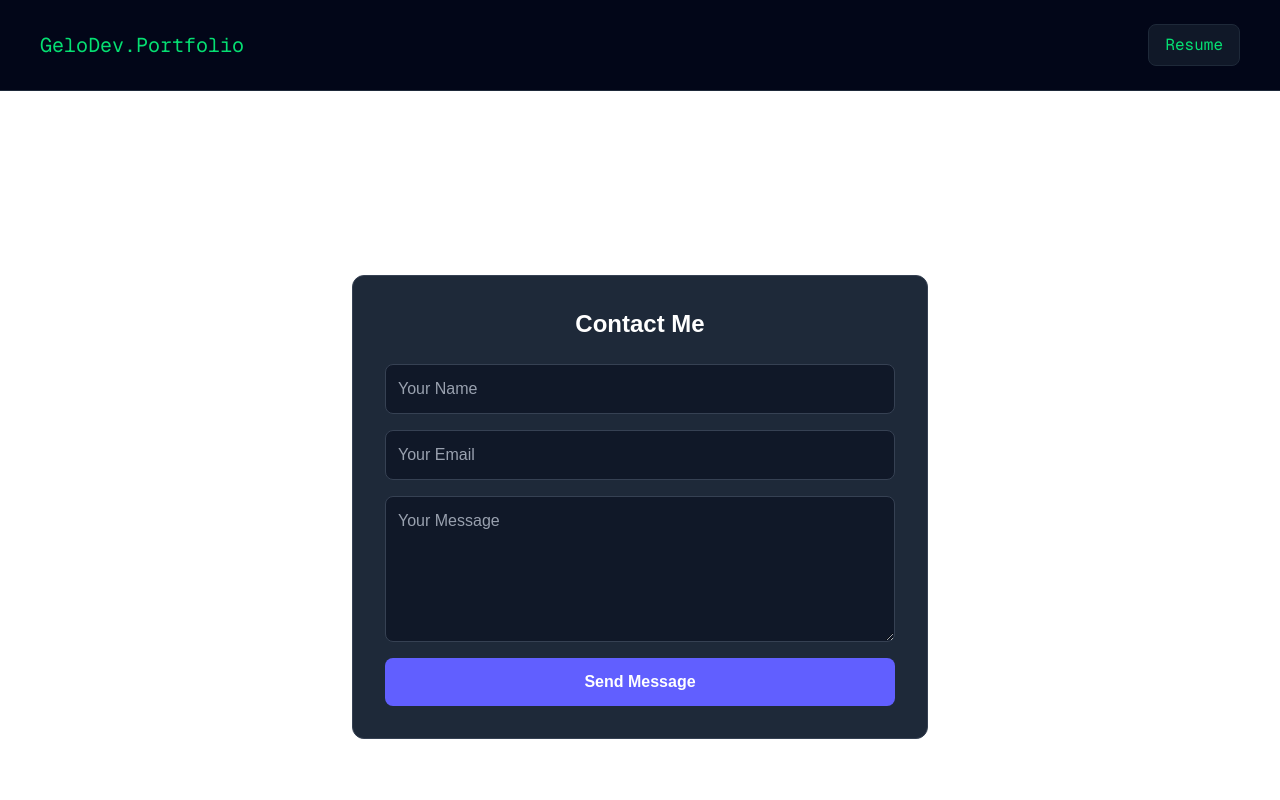
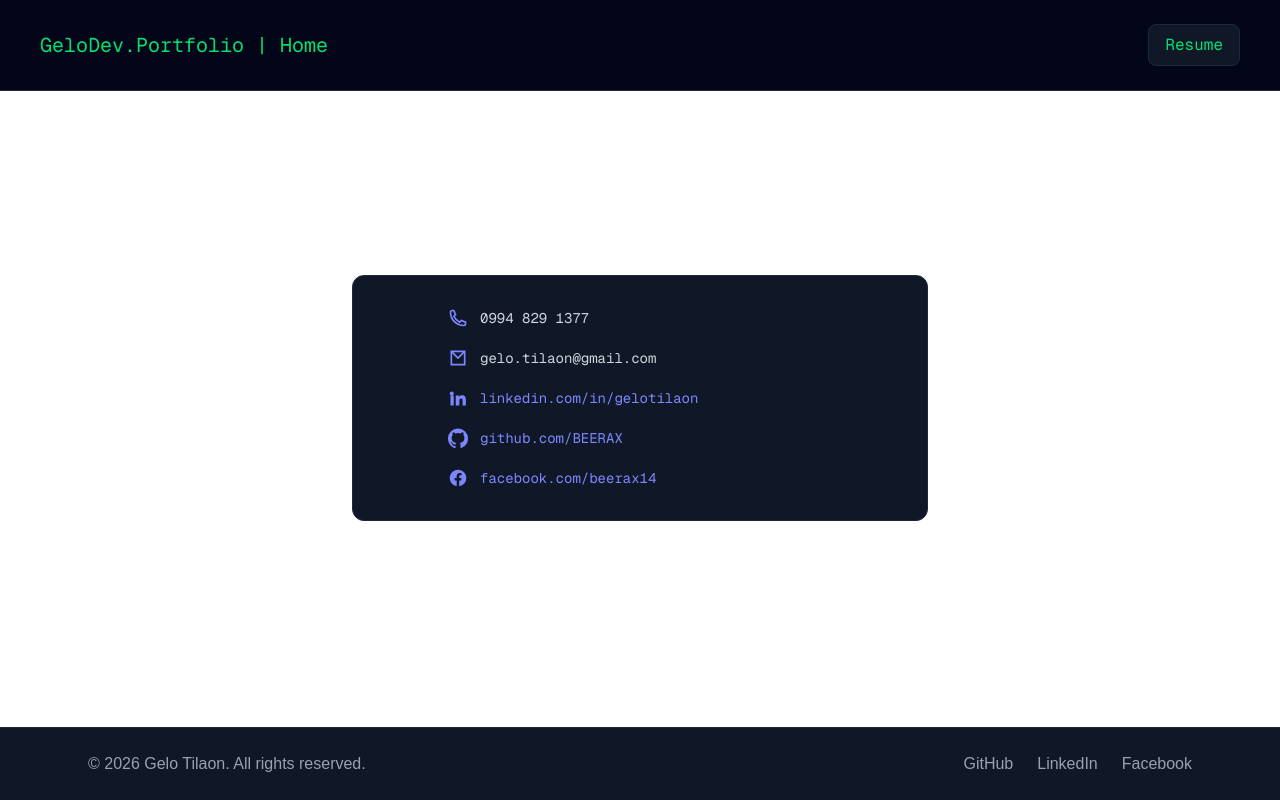
Before and after one commit to BEERAX/portfoliogelo, a Next.js app: page /contact in a window 1280 px wide. Shown: the top 800 px of the page. Built offline with nearby package versions, Linux system fonts and the light colour scheme.

Commit message:
added feature

```diff
--- a/src/app/contact/page.tsx
+++ b/src/app/contact/page.tsx
@@ -2,12 +2,12 @@
 
 import Contact from "@/components/Contact";
 
-export default function ExperiencePage() {
+export default function ContactPage() {
   return (
     <main className="max-w-6xl mx-auto px-6 py-24 text-gray-300">
-      <h1 className="text-4xl font-bold text-white mb-12 text-center">
-        Contact
-      </h1>
+      <div className="text-center mb-12">
+        <span className="font-mono text-4xl font-bold text-white">Contact</span>
+      </div>
       <Contact />
     </main>
   );
--- a/src/app/experience/page.tsx
+++ b/src/app/experience/page.tsx
@@ -5,9 +5,11 @@ import ExperienceList from "@/components/ExperienceList";
 export default function ExperiencePage() {
   return (
     <main className="max-w-6xl mx-auto px-6 py-24 text-gray-300">
-      <h1 className="text-4xl font-bold text-white mb-12 text-center">
-        Experience
-      </h1>
+      <div className="text-center mb-12">
+        <span className="font-mono text-4xl font-bold text-white">
+          Experiences
+        </span>
+      </div>
       <ExperienceList />
     </main>
   );
--- a/src/app/projects/page.tsx
+++ b/src/app/projects/page.tsx
@@ -5,9 +5,11 @@ import ProjectsList from "@/components/ProjectList";
 export default function ExperiencePage() {
   return (
     <main className="max-w-6xl mx-auto px-6 py-24 text-gray-300">
-      <h1 className="text-4xl font-bold text-white mb-12 text-center">
-        Projects
-      </h1>
+      <div className="text-center mb-12">
+        <span className="font-mono text-4xl font-bold text-white">
+          Projects
+        </span>
+      </div>
       <ProjectsList />
     </main>
   );
--- a/src/app/resume/page.tsx
+++ b/src/app/resume/page.tsx
@@ -1,10 +1,12 @@
+"use client";
+
 export default function ResumePage() {
   return (
     <main className="w-full h-screen bg-white relative overflow-hidden">
       <a
         href="/resume.pdf"
         download
-        className="absolute top-6 right-6 bg-indigo-500 px-5 py-2 rounded-lg text-white shadow-lg hover:bg-indigo-600 transition z-10"
+        className="absolute top-6 right-6 font-mono bg-gray-900 border border-gray-800 px-5 py-2 rounded-lg text-green-400 shadow-lg hover:bg-gray-800 transition z-10"
       >
         Download
       </a>
@@ -16,3 +18,5 @@ export default function ResumePage() {
     </main>
   );
 }
+
+// className="font-mono text-green-400 bg-gray-900 border border-gray-800 px-4 py-2 rounded-lg cursor-pointer"
--- a/src/components/Contact.tsx
+++ b/src/components/Contact.tsx
@@ -1,96 +1,104 @@
 "use client";
 
 import { motion } from "framer-motion";
-import { useState } from "react";
 
 export default function ContactForm() {
-  const [formData, setFormData] = useState({
-    name: "",
-    email: "",
-    message: "",
-  });
-
-  const handleChange = (
-    e: React.ChangeEvent<HTMLInputElement | HTMLTextAreaElement>,
-  ) => {
-    setFormData((prev) => ({
-      ...prev,
-      [e.target.name]: e.target.value,
-    }));
-  };
-
-  const handleSubmit = async (e: React.FormEvent) => {
-    e.preventDefault();
-
-    try {
-      const res = await fetch("/api/contact", {
-        method: "POST",
-        headers: { "Content-Type": "application/json" },
-        body: JSON.stringify(formData),
-      });
-
-      const data = await res.json();
-      if (res.ok) {
-        alert("Thanks! Your message has been sent.");
-        setFormData({ name: "", email: "", message: "" });
-      } else {
-        alert("Failed to send message: " + data.error);
-      }
-    } catch (err) {
-      alert("An error occurred. Try again later.");
-      console.error(err);
-    }
-  };
-
   return (
     <motion.div
       initial={{ opacity: 0, y: 20 }}
       whileInView={{ opacity: 1, y: 0 }}
       viewport={{ once: true }}
       transition={{ duration: 0.6 }}
-      className="bg-gray-800 p-8 rounded-xl border border-gray-700 max-w-xl mx-auto hover:scale-105 transition-transform"
+      className="bg-gray-900 p-8 rounded-xl border border-gray-800 max-w-xl mx-auto hover:scale-105 transition-transform font-mono"
     >
-      <h2 className="text-2xl font-bold text-white mb-6 text-center">
-        Contact Me
-      </h2>
-      <form
-        onSubmit={handleSubmit}
-        className="flex flex-col gap-4"
-      >
-        <input
-          type="text"
-          name="name"
-          placeholder="Your Name"
-          value={formData.name}
-          onChange={handleChange}
-          className="p-3 rounded-lg bg-gray-900 border border-gray-700 text-white placeholder-gray-400 focus:outline-none focus:border-indigo-500"
-          required
-        />
-        <input
-          type="email"
-          name="email"
-          placeholder="Your Email"
-          value={formData.email}
-          onChange={handleChange}
-          className="p-3 rounded-lg bg-gray-900 border border-gray-700 text-white placeholder-gray-400 focus:outline-none focus:border-indigo-500"
-          required
-        />
-        <textarea
-          name="message"
-          placeholder="Your Message"
-          value={formData.message}
-          onChange={handleChange}
-          rows={5}
-          className="p-3 rounded-lg bg-gray-900 border border-gray-700 text-white placeholder-gray-400 focus:outline-none focus:border-indigo-500"
-          required
-        />
-        <button
-          type="submit"
-          className="bg-indigo-500 px-6 py-3 rounded-lg text-white font-semibold hover:bg-indigo-600 transition-colors"
-        >
-          Send Message
-        </button>
-      </form>
+      {/* Centered block, left-aligned content */}
+      <div className="flex flex-col gap-5 text-gray-300 text-sm max-w-sm mx-auto">
+        {/* Phone */}
+        <div className="flex items-center gap-3">
+          <svg
+            className="w-5 h-5 text-indigo-400"
+            fill="none"
+            stroke="currentColor"
+            strokeWidth="2"
+            viewBox="0 0 24 24"
+          >
+            <path d="M3 5a2 2 0 012-2h2l2 5-2 2a16 16 0 007 7l2-2 5 2v2a2 2 0 01-2 2C10 21 3 14 3 5z" />
+          </svg>
+          <span>0994 829 1377</span>
+        </div>
+
+        {/* Email */}
+        <div className="flex items-center gap-3">
+          <svg
+            className="w-5 h-5 text-indigo-400"
+            fill="none"
+            stroke="currentColor"
+            strokeWidth="2"
+            viewBox="0 0 24 24"
+          >
+            <path d="M4 4h16v16H4z" />
+            <path d="M4 4l8 8 8-8" />
+          </svg>
+          gelo.tilaon@gmail.com
+        </div>
+
+        {/* LinkedIn */}
+        <div className="flex items-center gap-3">
+          <svg
+            className="w-5 h-5 text-indigo-400"
+            fill="currentColor"
+            viewBox="0 0 24 24"
+          >
+            <path d="M6.94 6.5A2.44 2.44 0 1 1 2.06 6.5 2.44 2.44 0 0 1 6.94 6.5zM3 8.98h3.88V21H3zM9.34 8.98h3.72v1.64h.05c.52-.98 1.78-2.02 3.67-2.02 3.92 0 4.64 2.58 4.64 5.94V21h-3.88v-5.5c0-1.31-.02-2.99-1.82-2.99-1.82 0-2.1 1.42-2.1 2.9V21H9.34z" />
+          </svg>
+          <a
+            href="https://linkedin.com/in/gelotilaon"
+            target="_blank"
+            rel="noopener noreferrer"
+            className="text-indigo-400 hover:underline"
+          >
+            linkedin.com/in/gelotilaon
+          </a>
+        </div>
+
+        {/* GitHub */}
+        <div className="flex items-center gap-3">
+          <svg
+            className="w-5 h-5 text-indigo-400"
+            fill="currentColor"
+            viewBox="0 0 24 24"
+          >
+            <path d="M12 .5A12 12 0 0 0 0 12.7c0 5.37 3.44 9.92 8.2 11.52.6.12.82-.27.82-.6v-2.23c-3.34.74-4.04-1.64-4.04-1.64-.55-1.43-1.34-1.8-1.34-1.8-1.1-.77.08-.75.08-.75 1.22.09 1.86 1.28 1.86 1.28 1.08 1.9 2.83 1.35 3.52 1.03.11-.8.42-1.35.76-1.66-2.66-.31-5.47-1.36-5.47-6.05 0-1.34.47-2.43 1.24-3.29-.12-.31-.54-1.56.12-3.26 0 0 1.01-.33 3.3 1.26a11.2 11.2 0 0 1 6 0c2.28-1.59 3.29-1.26 3.29-1.26.66 1.7.24 2.95.12 3.26.77.86 1.24 1.95 1.24 3.29 0 4.7-2.82 5.73-5.5 6.03.43.38.81 1.12.81 2.27v3.36c0 .33.22.73.83.6A12.22 12.22 0 0 0 24 12.7 12 12 0 0 0 12 .5z" />
+          </svg>
+          <a
+            href="https://github.com/BEERAX"
+            target="_blank"
+            rel="noopener noreferrer"
+            className="text-indigo-400 hover:underline"
+          >
+            github.com/BEERAX
+          </a>
+        </div>
+
+        {/* Facebook */}
+        <div className="flex items-center gap-3">
+          <svg
+            className="w-5 h-5 text-indigo-400"
+            fill="currentColor"
+            viewBox="0 0 24 24"
+          >
+            <path d="M22 12a10 10 0 1 0-11.6 9.87v-6.99H7.9V12h2.5V9.8c0-2.47 1.46-3.83 3.7-3.83 1.07 0 2.2.2 2.2.2v2.42h-1.24c-1.22 0-1.6.77-1.6 1.56V12h2.72l-.43 2.88h-2.29v6.99A10 10 0 0 0 22 12z" />
+          </svg>
+          <a
+            href="https://www.facebook.com/beerax14"
+            target="_blank"
+            rel="noopener noreferrer"
+            className="text-indigo-400 hover:underline"
+          >
+            facebook.com/beerax14
+          </a>
+        </div>
+      </div>
     </motion.div>
   );
 }
--- a/src/components/Footer.tsx
+++ b/src/components/Footer.tsx
@@ -2,7 +2,7 @@
 
 export default function Footer() {
   return (
-    <div className="w-full bg-gray-900 border-t border-gray-800 py-6 mt-12">
+    <div className="w-full bg-gray-900 border-t border-gray-800 py-6">
       <div className="max-w-6xl mx-auto px-6 flex flex-col md:flex-row justify-between items-center gap-4 text-gray-400">
         {/* Left side */}
         <span>© 2026 Gelo Tilaon. All rights reserved.</span>
@@ -11,9 +11,7 @@ export default function Footer() {
         <div className="flex gap-6">
           <span
             className="cursor-pointer hover:text-white"
-            onClick={() =>
-              window.open("https://github.com/gelotilaon", "_blank")
-            }
+            onClick={() => window.open("https://github.com/BEERAX", "_blank")}
           >
             GitHub
           </span>
@@ -27,9 +25,9 @@ export default function Footer() {
           </span>
           <span
             className="cursor-pointer hover:text-white"
-            onClick={() => window.open("mailto:gelo.tilaon@gmail.com")}
+            onClick={() => window.open("https://www.facebook.com/beerax14")}
           >
-            Email
+            Facebook
           </span>
         </div>
       </div>
--- a/src/components/NavBar.tsx
+++ b/src/components/NavBar.tsx
@@ -11,10 +11,10 @@ export default function Navbar() {
         className="font-mono text-green-400 text-xl cursor-pointer"
         onClick={() => router.push("/")}
       >
-        GeloDev.Portfolio
+        GeloDev.Portfolio | Home
       </span>
       <div
-        className="font-mono text-green-400 bg-gray-900 border border-gray-800 px-4 py-2 rounded-lg cursor-pointer"
+        className="font-mono text-green-400 hover:bg-gray-800 bg-gray-900 border border-gray-800 px-4 py-2 rounded-lg cursor-pointer"
         onClick={() => router.push("/resume")}
       >
         Resume
```
Also changed, not shown: src/components/ExperienceList.tsx (+38 -18 lines), src/components/Hero.tsx (+4 -4 lines), src/components/ProjectList.tsx (+56 -15 lines).
